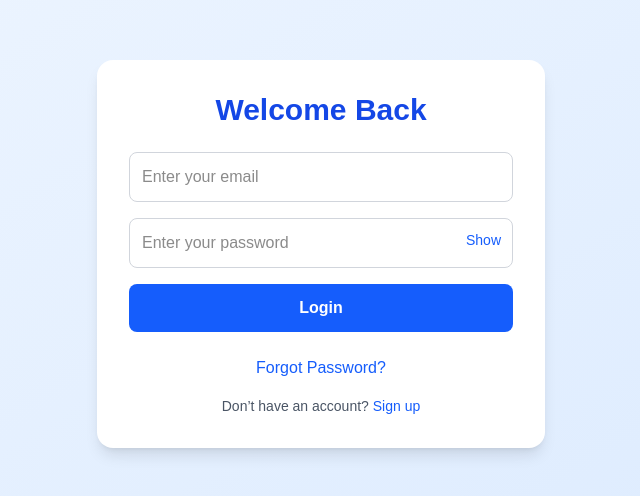
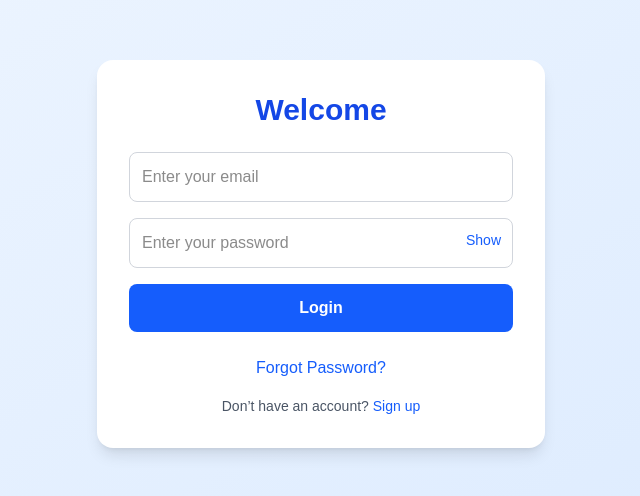
Before and after one commit to qurrahazam/auth-system2, a Next.js app: page /login in a window 1280 px wide. Shown: the part 146-642 px from the top of the page, without its empty margins (319-959 px from the left). Built offline with nearby package versions, Linux system fonts and the light colour scheme.

Commit message:
UPDATED: cleaned the code

```diff
--- a/src/app/(auth)/login/page.tsx
+++ b/src/app/(auth)/login/page.tsx
@@ -40,10 +40,10 @@ export default function LoginPage() {
     <div className="min-h-screen flex items-center justify-center bg-gradient-to-br from-blue-50 to-blue-100">
       <div className="w-full max-w-md bg-white p-8 rounded-2xl shadow-lg">
         <h1 className="text-3xl font-bold text-center text-blue-700 mb-6">
-          Welcome Back
+          Welcome
         </h1>
         <form onSubmit={handleLogin} className="flex flex-col gap-4">
-          {/* Email Input */}
+
           <input
             type="email"
             placeholder="Enter your email"
@@ -53,7 +53,7 @@ export default function LoginPage() {
             required
           />
 
-          {/* Password Input */}
+
           <div className="relative">
             <input
               type={showPassword ? "text" : "password"}
@@ -72,7 +72,7 @@ export default function LoginPage() {
             </button>
           </div>
 
-          {/* Submit Button */}
+
           <button
             type="submit"
             disabled={loading}
@@ -82,7 +82,7 @@ export default function LoginPage() {
           </button>
         </form>
 
-        {/* Error Message */}
+
         {error && (
           <p
             className="text-red-500 mt-3 text-center text-sm"
@@ -92,7 +92,7 @@ export default function LoginPage() {
           </p>
         )}
 
-        {/* Forgot Password */}
+
         <div className="mt-6 text-center">
           <button
             onClick={() => router.push("/forgot-password")}
@@ -103,7 +103,7 @@ export default function LoginPage() {
           </button>
         </div>
 
-        {/* Sign up link */}
+
         <p className="mt-4 text-center text-gray-600 text-sm">
           Don’t have an account?{" "}
           <button
```
